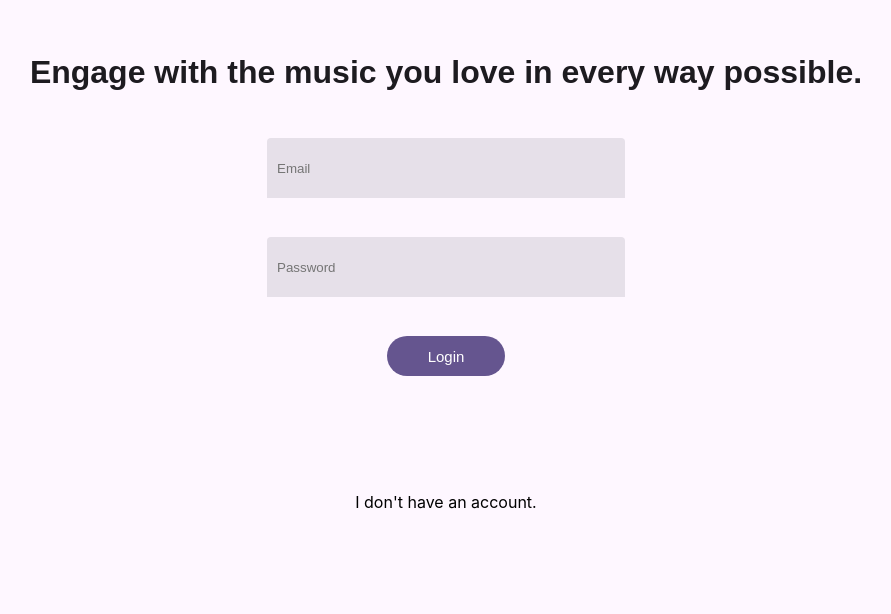
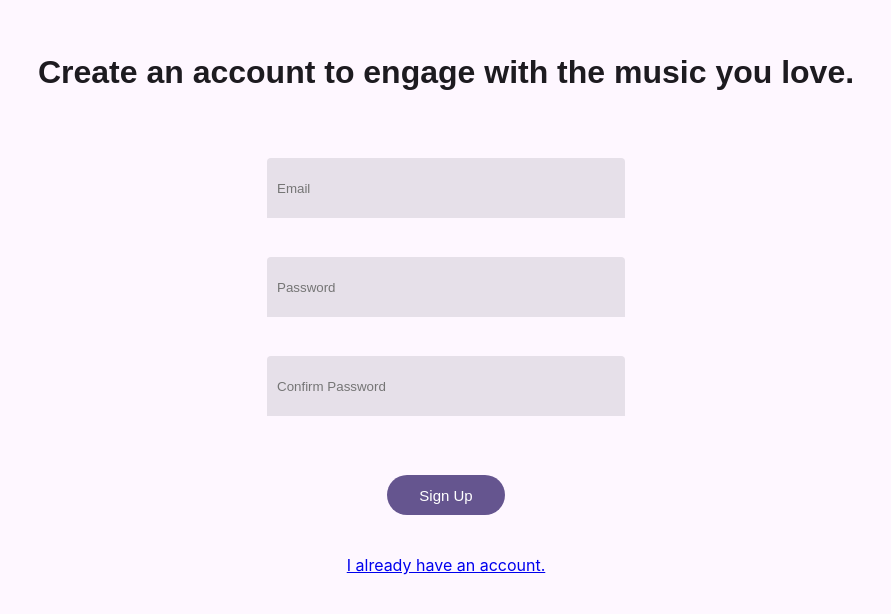
Before and after one commit to CSE110-FA24-14/Sync-De-Stress, a React (Create React App) app in the folder frontend/: page /signup in a window 1280 px wide. Shown: the part 144-758 px from the top of the page, without its empty margins (194-1085 px from the left). Built offline with nearby package versions, Linux system fonts and the light colour scheme.

Commit message:
Sign up page added. Login/signup nagivation added. Front end hierarchy restructure.

```diff
--- a/frontend/package.json
+++ b/frontend/package.json
@@ -12,6 +12,7 @@
     "@types/react-dom": "^18.3.1",
     "react": "^18.3.1",
     "react-dom": "^18.3.1",
+    "react-router-dom": "^6.28.0",
     "react-scripts": "5.0.1",
     "typescript": "^4.9.5",
     "web-vitals": "^2.1.4"
--- a/frontend/src/App.css
+++ b/frontend/src/App.css
@@ -9,6 +9,7 @@ body {
 }
 
 .LoginSignUp-header {
+  text-align: center;
   font-family: sans-serif; /* Roboto Font */
   font-weight: 600;
   font-size: 32px;
@@ -19,37 +20,44 @@ body {
   margin-top: 200px;
   margin-bottom: 50px;
 }
+.login-form {
+  display: flex;
+  flex-direction: column;
+  align-items: center; /* Center the inputs horizontally */
+  margin: 0 auto; /* Center the form within the page */
+  padding: 20px;
+}
 
 input {
   background: #E6E0E9;
   width: 338px;
   height: 40px;
-  left: 37px;
-  top: 319px;
   border-radius: 4px 4px 0px 0px;
   padding: 10px;
   border: none;
-  margin-bottom: 39px; /* puts spacing between the inputs */
-  outline: none; /* gets rid out blue outline when typing input */
+  margin-bottom: 39px; /* Spacing between inputs */
+  outline: none; /* Removes blue outline on focus */
 }
 
 .login-form button {
+  text-align: center;
   border-radius: 100px;
   background-color: #65558F;
   border: none;
   padding: 10px;
   font-size: 15px;
   color: white;
-
   width: 118px;
   height: 40px;
-  left: 147px;
-  top: 507px;
-
-  margin-bottom: 100px;
+  margin-top: 20px; /* Add some space above the button */
 }
 
 .login-form button:hover {
   background-color: #8f79c7;
   cursor: pointer;
 }
+
+.form-link {
+  text-align: center;
+  margin-top: 20px;
+}
--- a/frontend/src/App.tsx
+++ b/frontend/src/App.tsx
@@ -1,38 +1,18 @@
+// src/App.tsx
 import React from 'react';
-import './App.css';
-// react dom
+import { BrowserRouter as Router, Route, Routes } from 'react-router-dom';
+import Login from './pages/Login';
+import SignUp from './pages/SignUp';
 
 function App() {
   return (
-    <div className="App" /* later will be in other file, export const Login = () => { */>
-      <header className="LoginSignUp-header">
-        <p>Engage with the music you love in every way possible.</p>
-      </header>
-      <div>
-        <form className="login-form" /* onSubmit={loginHandler} */>
-          <div>
-            <input
-              placeholder="Email"
-              /* onChange= */
-            >
-            </input>
-          </div>
-
-          <div>
-            <input
-              placeholder="Password"
-              /* onChange= */
-            >
-            </input>
-          </div>
-
-          <div><button type="submit">Login</button></div>
-        </form>
-      </div>
-      <p /* temporary, to be replaced w/ something like <Route path="/" element={<SignUp/>}/> */>
-        I don't have an account.
-      </p>
-    </div>
+    <Router>
+      <Routes>
+        <Route path="/login" element={<Login />} />
+        <Route path="/signup" element={<SignUp />} />
+        <Route path="*" element={<Login />} />
+      </Routes>
+    </Router>
   );
 }
 
--- /dev/null
+++ b/frontend/src/pages/Login.tsx
@@ -0,0 +1,31 @@
+// src/pages/Login.tsx
+import React from 'react';
+import { Link } from 'react-router-dom';
+import '../App.css';
+
+
+const Login: React.FC = () => {
+  return (
+    <div>
+      <header className="LoginSignUp-header">
+        <p>Engage with the music you love in every way possible.</p>
+      </header>
+      <form className="login-form">
+        <div>
+          <input placeholder="Email" />
+        </div>
+        <div>
+          <input placeholder="Password" type="password" />
+        </div>
+        <div>
+          <button type="submit">Login</button>
+        </div>
+      </form>
+      <p className="form-link">
+        <Link to="/signup">I don't have an account.</Link>
+      </p>
+    </div>
+  );
+};
+
+export default Login;
--- /dev/null
+++ b/frontend/src/pages/SignUp.tsx
@@ -0,0 +1,33 @@
+// src/pages/SignUp.tsx
+import React from 'react';
+import { Link } from 'react-router-dom';
+import '../App.css';
+
+const SignUp: React.FC = () => {
+  return (
+    <div>
+      <header className="LoginSignUp-header">
+        <p>Create an account to engage with the music you love.</p>
+      </header>
+      <form className="login-form">
+        <div>
+          <input placeholder="Email" />
+        </div>
+        <div>
+          <input placeholder="Password" type="password" />
+        </div>
+        <div>
+          <input placeholder="Confirm Password" type="password" />
+        </div>
+        <div>
+          <button type="submit">Sign Up</button>
+        </div>
+      </form>
+      <p className="form-link">
+        <Link to="/login">I already have an account.</Link>
+      </p>
+    </div>
+  );
+};
+
+export default SignUp;
```
Also changed, not shown: 1 other file (tests, documents, lock files or other folders).
